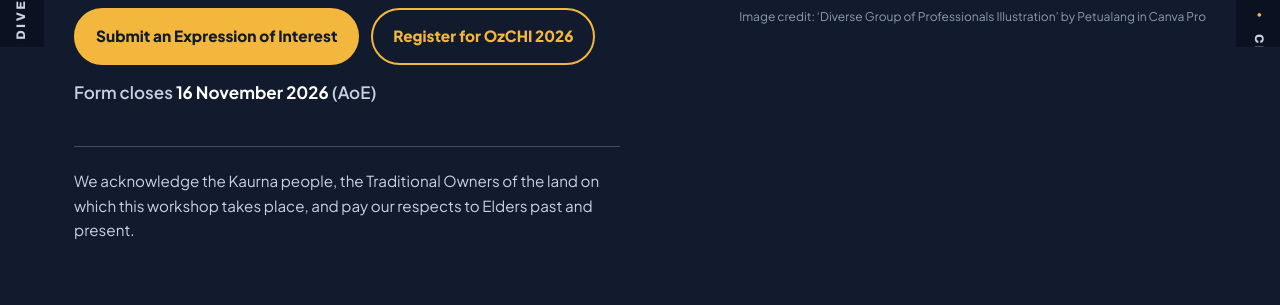
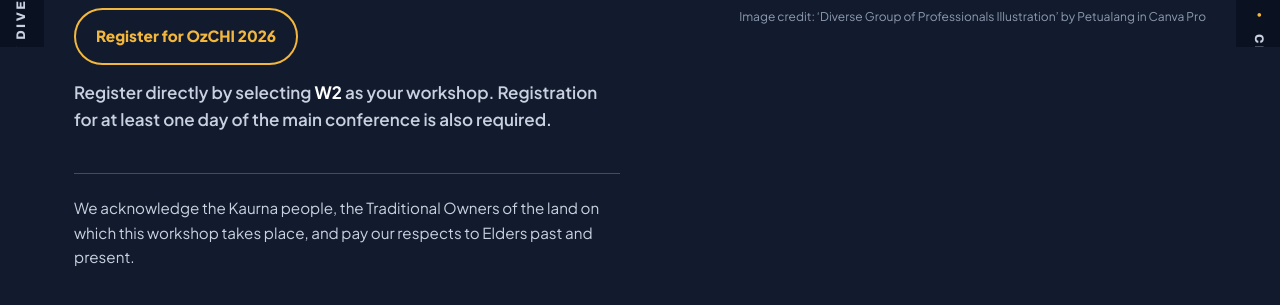
Before and after one commit to talkingonlinesafety/talkingonlinesafety, a plain HTML site: page index.html in a window 1280 px wide. Shown: the part 753-1058 px from the top of the page. Drawn offline with Linux system fonts and the light colour scheme.

Commit message:
Add files via upload

```diff
--- a/index.html
+++ b/index.html
@@ -170,7 +170,7 @@
   .btn.ghost:hover { border-color: var(--white); background: transparent; }
   .btn.dark { background: var(--yellow-ink); color: var(--white); border-color: var(--yellow-ink); }
   .btn.dark:hover { background: #22304A; border-color: #22304A; }
-  .deadline-note { color: var(--mist); font-weight: 600; margin: 0; }
+  .deadline-note { color: var(--mist); font-weight: 600; margin: 0; max-width: 46ch; }
   .deadline-note strong { color: var(--white); }
 
   /* Ticker of communities */
@@ -352,10 +352,9 @@
       </div>
       <div class="actions">
         <div class="btn-row">
-          <a class="btn" href="https://forms.gle/XU5Pr7GxF3XTVeFM8" target="_blank" rel="noopener">Submit an Expression of Interest</a>
           <a class="btn outline" href="https://www.ozchi.org/2026/register" target="_blank" rel="noopener">Register for OzCHI 2026</a>
         </div>
-        <p class="deadline-note">Form closes <strong>16 November 2026</strong> (AoE)</p>
+        <p class="deadline-note">Register directly by selecting <strong>W2</strong> as your workshop. Registration for at least one day of the main conference is also required.</p>
       </div>
       <p class="ack">We acknowledge the Kaurna people, the Traditional Owners of the land on which this workshop takes place, and pay our respects to Elders past and present.</p>
       </div>
```
